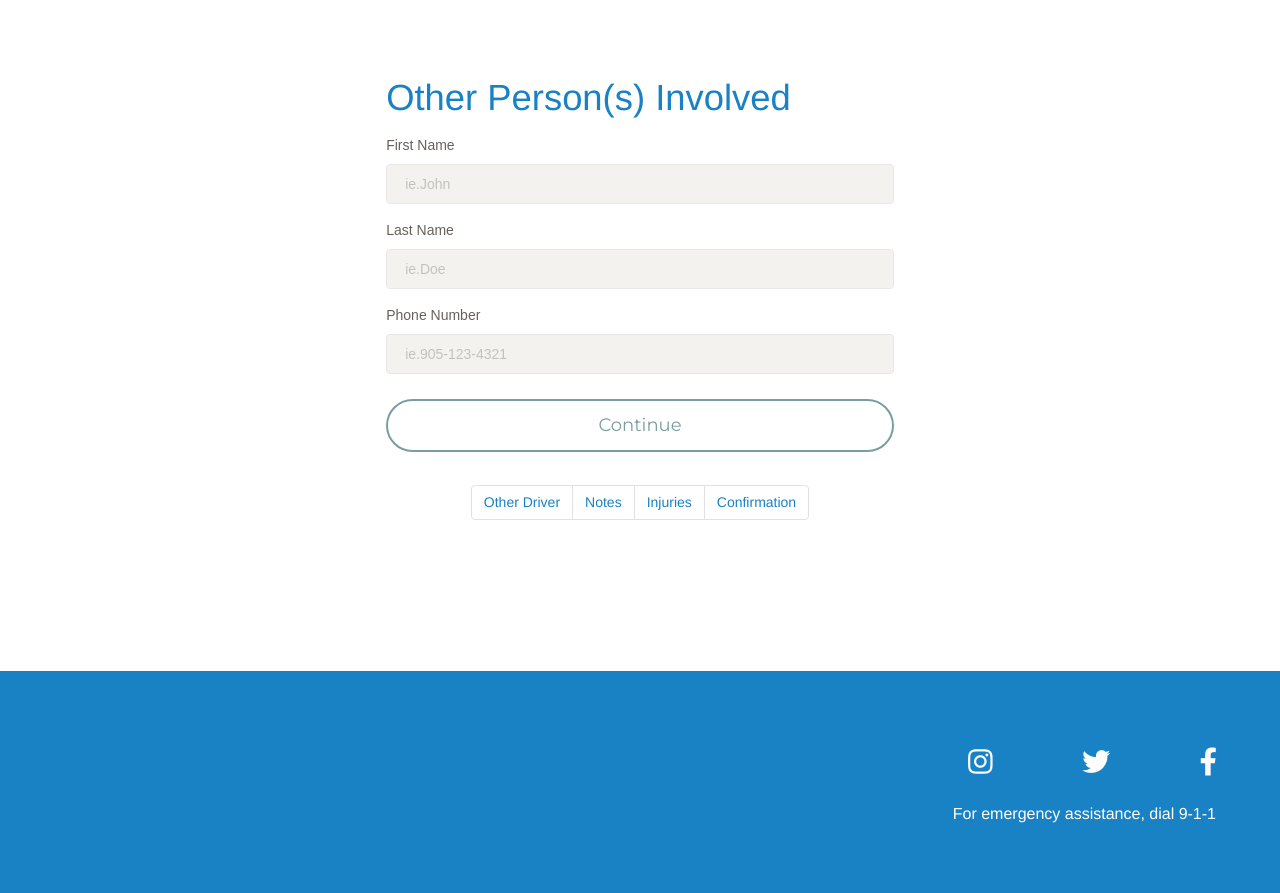
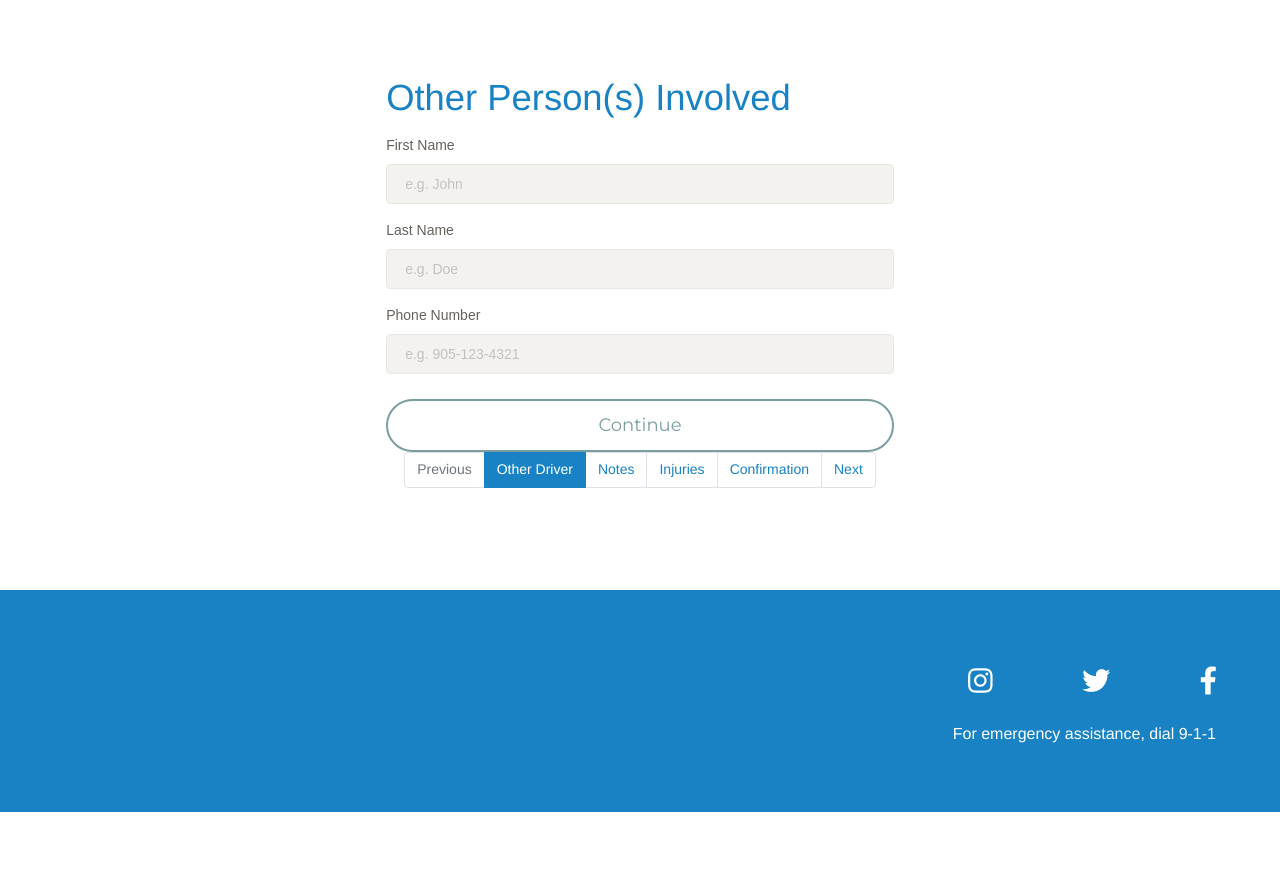
Before and after one commit to nakishacoh/Collision-Report, a PHP site: page /webdev/forms/index.php in a window 1280 px wide. Shown: the part 56-949 px from the top of the page. After the commit the page ends 868 px from the top, so only its background shows below. Run offline with PHP 8.4, Linux system fonts and the light colour scheme; some libraries are stand-ins or nearby versions.

Commit message:
Working on pagination js

```diff
--- a/footer.php
+++ b/footer.php
@@ -10,9 +10,9 @@
         <p>For emergency assistance, dial 9-1-1</p>
     </div>
 </footer>
+
 <script src="https://code.jquery.com/jquery-3.3.1.min.js"></script>
-<script src= "http://localhost/Collision-Report/js/main.js"></script>
-
+<script src= "http://localhost/webdev/collision-report/js/main.js"></script>
 <script src="https://code.jquery.com/jquery-3.3.1.slim.min.js" integrity="sha384-q8i/X+965DzO0rT7abK41JStQIAqVgRVzpbzo5smXKp4YfRvH+8abtTE1Pi6jizo" crossorigin="anonymous"></script>
 <script src="https://cdnjs.cloudflare.com/ajax/libs/popper.js/1.14.7/umd/popper.min.js" integrity="sha384-UO2eT0CpHqdSJQ6hJty5KVphtPhzWj9WO1clHTMGa3JDZwrnQq4sF86dIHNDz0W1" crossorigin="anonymous"></script>
 <script src="https://stackpath.bootstrapcdn.com/bootstrap/4.3.1/js/bootstrap.min.js" integrity="sha384-JjSmVgyd0p3pXB1rRibZUAYoIIy6OrQ6VrjIEaFf/nJGzIxFDsf4x0xIM+B07jRM" crossorigin="anonymous"></script>
--- a/forms/index.php
+++ b/forms/index.php
@@ -1,40 +1,39 @@
 <?php
 include '../header.php';
-
 ?>
 
-<div class= "formContent">
+<div class="formContent">
     <!-- Form for the other person involved -->
-    <div id = "forms" class = "d-flex justify-content-center">
-        <div id= "driverForm" class= "col-lg-6 col-sm-12">
+    <div id="forms" class="d-flex justify-content-center">
+        <div id="driverForm" class="col-lg-6 col-sm-12">
             <h2>Other Person(s) Involved</h2>
             <form class="" action="" method="post">
                 <div class="form-group">
                     <label for="firstName">First Name</label>
-                    <input type="text" class="form-control"  name="firstname" id="firstname" placeholder="ie.John">
+                    <input type="text" class="form-control"  name="firstname" id="firstname" placeholder="e.g. John">
                 </div>
                 <div class="form-group">
                     <label for="lastName">Last Name</label>
-                    <input type="text" class="form-control"  name="lastname" id="lastname" placeholder="ie.Doe">
+                    <input type="text" class="form-control"  name="lastname" id="lastname" placeholder="e.g. Doe">
                 </div>
                 <div class="form-group">
                     <label for="phone">Phone Number</label>
-                    <input type="phone" name= "phone" class="form-control" id="phone" aria-describedby="phoneNumber" placeholder="ie.905-123-4321">
+                    <input type="phone" name="phone" class="form-control" id="phone" aria-describedby="phoneNumber" placeholder="e.g. 905-123-4321">
                 </div>
                 <button type="submit" class="btn btn-primary btn-lg btn-block">Continue</button>
             </form>
         </div>
 
         <!-- form for additional notes -->
-        <div id= "notesForm" class= "col-lg-6 col-sm-12">
+        <div id="notesForm" class="col-lg-6 col-sm-12">
             <h2>Notes</h2>
             <form class="" action="" method="post">
                 <div class="form-group">
                     <label for="notes">Notes</label>
-                    <textarea class="form-control" name= "notes" id="notes" rows="3"></textarea>
+                    <textarea class="form-control" name="notes" id="notes" rows="3"></textarea>
                 </div>
                 <div class="form-group">
-                    <div class= "form-row">
+                    <div class="form-row">
                         <div class="form-group col-2.5 ">
                             <label for="date">Date</label>
                             <input type="date" name= "date" class="form-control"  id="date" rows="3">
@@ -45,7 +44,7 @@
                     <div class="form-row">
                         <div class="form-group col-3 ">
                             <label for="time">Time</label>
-                            <input type="time"  name= "time" class="form-control" id="time" rows="3">
+                            <input type="time"  name="time" class="form-control" id="time" rows="3">
                         </div>
                     </div>
                 </div>
@@ -54,28 +53,28 @@
         </div>
 
         <!-- Form for listing the injuries sustained -->
-        <div id="injuriesForm" class= "col-lg-6 col-sm-12">
+        <div id="injuriesForm" class="col-lg-6 col-sm-12">
             <h2>Injuries</h2>
             <form class="" action="" method="post">
                 <div class="form-group">
                     <label for="injuries">List any injuries sustained</label>
-                    <textarea class="form-control" name= "injuries" id="injuries" rows="3"></textarea>
+                    <textarea class="form-control" name="injuries" id="injuries" rows="3"></textarea>
                 </div>
                 <button type="submit" class="btn btn-primary btn-lg btn-block">Continue</button>
             </form>
         </div>
 
         <!-- form for confirmation -->
-        <div id="confirmationForm" class= "col-lg-6 col-sm-12">
+        <div id="confirmationForm" class="col-lg-6 col-sm-12">
             <h2>Confirmation</h2>
             <form>
                 <div class="form-group">
                     <label for="email">Email address</label>
-                    <input type="email" name= "email" class="form-control" id="email" aria-describedby="emailHelp" placeholder="Email">
+                    <input type="email" name="email" class="form-control" id="email" aria-describedby="emailHelp" placeholder="Email">
                 </div>
                 <div class="form-group">
                     <label for="password">Password</label>
-                    <input type="password" name= "password" class="form-control" id="password" aria-describedby="password" placeholder="Password">
+                    <input type="password" name="password" class="form-control" id="password" aria-describedby="password" placeholder="Password">
                 </div>
                 <button type="submit" class="btn btn-primary btn-lg btn-block">Continue</button>
             </form>
@@ -83,24 +82,30 @@
     </div>
 
     <!-- pagination for forms -->
-
-    <nav id = "paginationForms">
+    <nav id="pagination-forms" aria-label="Report Accident Forms">
     <ul class="pagination justify-content-center">
-        <!-- <li class="page-item disabled">
-        <a class="page-link" href="#" tabindex="-1" aria-disabled="true">Previous</a>
-        </li> -->
-        <li class="page-item "><a class="page-link" id="page-driver" href="http://localhost/Collision-Report/forms/">Other Driver</a></li>
-        <li class="page-item"><a class="page-link" id="page-notes" href="http://localhost/Collision-Report/forms/#notesForm">Notes</a></li>
-        <li class="page-item"><a class="page-link" id= "page-injuries" href="http://localhost/Collision-Report/forms/#injuriesForm">Injuries</a></li>
-        <li class="page-item"><a class="page-link" id= "page-confirmation" href="http://localhost/Collision-Report/forms/#confirmationForm">Confirmation</a></li>
-        <!-- <li class="page-item"><a class="page-link" href="#">5</a></li> -->
-
-        <!-- <li class="page-item">
-        <a class="page-link" href="#">Next</a>
-        </li> -->
+        <li class="page-item disabled">
+            <a class="page-link" id="page-prev" href="#" tabindex="-1" aria-disabled="true">Previous</a>
+        </li>
+        <li class="page-item active">
+            <a class="page-link" id="page-driver" href="http://localhost/webdev/collision-report/forms/">Other Driver</a>
+        </li>
+        <li class="page-item">
+            <a class="page-link" id="page-notes" href="http://localhost/webdev/collision-report/forms/#notesForm">Notes</a>
+        </li>
+        <li class="page-item">
+            <a class="page-link" id="page-injuries" href="http://localhost/webdev/collision-report/forms/#injuriesForm">Injuries</a>
+        </li>
+        <li class="page-item">
+            <a class="page-link" id="page-confirmation" href="http://localhost/webdev/collision-report/forms/#confirmationForm">Confirmation</a>
+        </li>
+        <li class="page-item">
+            <a class="page-link" id="page-next" href="#">Next</a>
+        </li>
     </ul>
     </nav>
 </div>
+
 <?php
     include '../footer.php';
 ?>
--- a/header.php
+++ b/header.php
@@ -3,8 +3,8 @@
 <head>
     <meta charset="utf-8">
     <meta name="viewport" content="width=device-width, initial-scale=1, shrink-to-fit=no">
-    <link rel = "stylesheet" href ="http://cohennak.dev.fast.sheridanc.on.ca/Collision-Report/css/main.css">
-    <link rel="stylesheet" href="http://cohennak.dev.fast.sheridanc.on.ca/Collision-Report/css/paper-bootstrap-wizard/paper-bootstrap-wizard.css">
+    <link rel = "stylesheet" href ="http://localhost/webdev/collision-report/css/main.css">
+    <link rel="stylesheet" href="http://localhost/webdev/collision-report/css/paper-bootstrap-wizard/paper-bootstrap-wizard.css">
     <link rel="stylesheet" href="https://use.fontawesome.com/releases/v5.8.1/css/all.css" integrity="sha384-50oBUHEmvpQ+1lW4y57PTFmhCaXp0ML5d60M1M7uH2+nqUivzIebhndOJK28anvf" crossorigin="anonymous">
 </head>
 
@@ -13,20 +13,20 @@
 
         <!-- navbar -->
         <nav class="navbar fixed-top navbar-expand-lg bg-primary" id="navbar">
-            <a class="navbar-brand" href="http://localhost/collision-Report/#home">LOGO</a>
+            <a class="navbar-brand" href="http://localhost/webdev/collision-report/#home">LOGO</a>
             <button class="navbar-toggler navbar-dark bg-primary" type="button" data-toggle="collapse" data-target="#navbarNav" aria-controls="navbarNav" aria-expanded="false" aria-label="Toggle navigation">
                 <span class="navbar-toggler-icon"></span>
             </button>
             <div class="collapse navbar-collapse nav justify-content-end " id="navbarNav">
                 <ul class="navbar-nav">
                     <li class="nav-item">
-                        <a class="nav-link" href="http://localhost/collision-Report/#about">About</a>
+                        <a class="nav-link" href="http://localhost/webdev/collision-report/#about">About</a>
                     </li>
                     <li class="nav-item">
-                        <a class="nav-link" href="http://localhost/collision-Report/#contact">Contact</a>
+                        <a class="nav-link" href="http://localhost/webdev/collision-report/#contact">Contact</a>
                     </li>
                     <li class="nav-item">
-                        <a class="nav-link" href="http://localhost/collision-Report/#location">Location</a>
+                        <a class="nav-link" href="http://localhost/webdev/collision-report/#location">Location</a>
                     </li>
                 </ul>
             </div>
--- a/js/main.js
+++ b/js/main.js
@@ -7,18 +7,19 @@
     var injuriesBtn;
     var confirmationBtn;
 
-    driverBtn= $("#page-driver");
+    // changing which form shows
+    driverBtn=$("#page-driver");
     if (driverBtn) {
         driverBtn.click(function(){
             $("#driverForm").show();
             $("#notesForm").hide();
             $("#injuriesForm").hide();
             $("#confirmationForm").hide();
-        console.log("driver")
+            console.log("driver")
         })
     }
 
-    notesBtn= $("#page-notes");
+    notesBtn=$("#page-notes");
     if (notesBtn) {
         notesBtn.click(function(){
             $("#notesForm").show();
@@ -26,33 +27,56 @@
             $("#injuriesForm").hide();
             $("#confirmationForm").hide();
             console.log("notes")
-
         })
     }
 
-    injuriesBtn= $("#page-injuries");
+    injuriesBtn=$("#page-injuries");
     if (injuriesBtn) {
         injuriesBtn.click(function(){
             $("#injuriesForm").show();
             $("#notesForm").hide();
             $("#driverForm").hide();
             $("#confirmationForm").hide();
-            console.log("injury")
-
+            console.log("injuries")
         })
     }
 
-    confirmationBtn= $("#page-confirmation");
+    confirmationBtn=$("#page-confirmation");
     if (confirmationBtn) {
         confirmationBtn.click(function(){
             $("#confirmationForm").show();
             $("#notesForm").hide();
             $("#driverForm").hide();
             $("#injuriesForm").hide();
-            console.log("confirm")
-
+            console.log("confirmation")
         })
     }
 
+    // changing active state
+    $("#pagination-forms li a").click(function(e){
+        $("#pagination-forms li").removeClass("active");
+        var $parent = $(this).parent();
+        $parent.addClass("active").not("#page-prev,#page-next");
+        e.preventDefault();
+    })
+
+    // previous and next buttons
+
+    // pageLi=$("#pagination-forms li");
+    // $("#page-next").click(function(){
+    //     if (pageLi.hasClass("active"){
+    //
+    //     })
+    // })
+
+    // the two are interfering need an if statement?
+
+    $("#page-next").click(function(){
+        $("#pagination-forms li > .active").next("li").find("a").trigger("click");
+    })
+
+    $("#page-prev").click(function(){
+        $("#pagination-forms li > .active").prev("li").find("a").trigger("click");
+    })
 
 })
```
